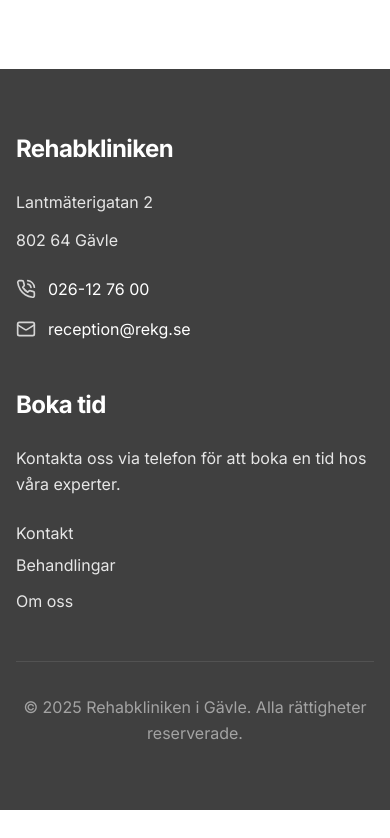
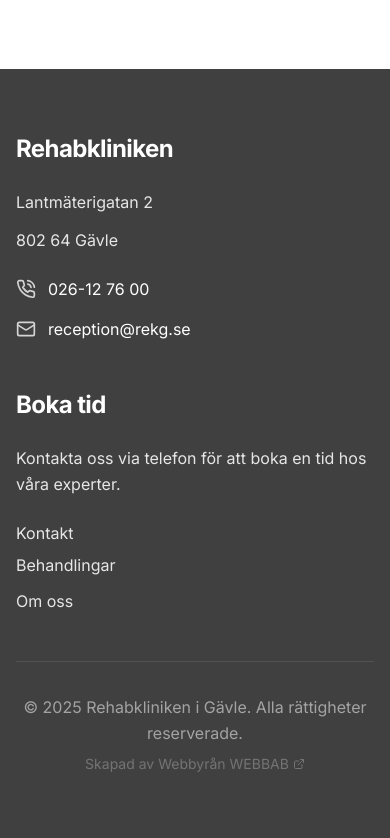
Before and after one commit to johanoloflindberg/rehabklinken-webbsida, a React (Vite) app: page /om-oss in a window 390 px wide. Shown: the part 2153-2991 px from the top of the page. Before the commit the page ends 2963 px from the top, so only its background shows below. Built offline with nearby package versions, Linux system fonts and the light colour scheme.

Commit message:
Update footer content
Add a new line with a link to Webbyrån WEBBAB in the footer, including styling and responsive behavior.

```diff
--- a/src/components/Footer.tsx
+++ b/src/components/Footer.tsx
@@ -1,6 +1,8 @@
+
 import React from 'react';
-import { PhoneCall, Mail } from 'lucide-react';
+import { PhoneCall, Mail, ExternalLink } from 'lucide-react';
 import { Link } from 'react-router-dom';
+
 const Footer = () => {
   return <footer className="bg-rehab-gray-700 text-white py-16">
       <div className="container mx-auto px-4 sm:px-6 lg:px-8">
@@ -42,10 +44,23 @@ const Footer = () => {
           </div>
         </div>
 
-        <div className="border-t border-rehab-gray-600 mt-12 pt-8 text-center text-rehab-gray-400">
-          <p>&copy; {new Date().getFullYear()} Rehabkliniken i Gävle. Alla rättigheter reserverade.</p>
+        <div className="border-t border-rehab-gray-600 mt-12 pt-8 text-center">
+          <p className="text-rehab-gray-400">&copy; {new Date().getFullYear()} Rehabkliniken i Gävle. Alla rättigheter reserverade.</p>
+          <p className="text-rehab-gray-500 text-sm mt-2">
+            Skapad av Webbyrån{' '}
+            <a
+              href="https://webbab.se/"
+              target="_blank"
+              rel="noopener noreferrer"
+              className="hover:text-white transition-colors inline-flex items-center"
+            >
+              WEBBAB
+              <ExternalLink className="w-3 h-3 ml-1" />
+            </a>
+          </p>
         </div>
       </div>
     </footer>;
 };
+
 export default Footer;
```
